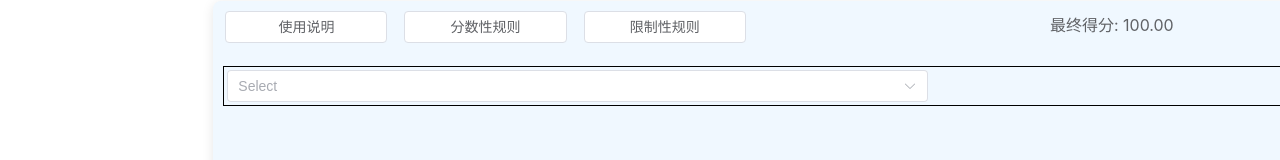
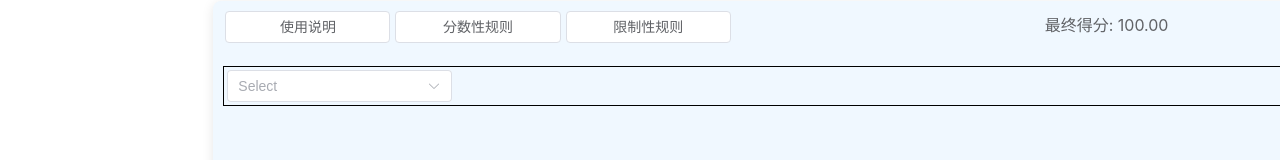
Before and after one commit to xinghuan22/arknights-calculator, a Vue app: page /sami_naotan in a window 1280 px wide. Shown: the part 451-611 px from the top of the page. Built offline with nearby package versions, Linux system fonts and the light colour scheme.

Commit message:
feat: 添加scope，防止画面冲突

```diff
--- a/components.d.ts
+++ b/components.d.ts
@@ -16,7 +16,6 @@ declare module 'vue' {
     ElInputNumber: typeof import('element-plus/es')['ElInputNumber']
     ElMenu: typeof import('element-plus/es')['ElMenu']
     ElMenuItem: typeof import('element-plus/es')['ElMenuItem']
-    ElMenuItemGroup: typeof import('element-plus/es')['ElMenuItemGroup']
     ElOption: typeof import('element-plus/es')['ElOption']
     ElPopconfirm: typeof import('element-plus/es')['ElPopconfirm']
     ElRow: typeof import('element-plus/es')['ElRow']
--- a/src/views/MizukiCalView.vue
+++ b/src/views/MizukiCalView.vue
@@ -42,7 +42,7 @@
   </div>
 </template>
 
-<style>
+<style scoped>
 @media (prefers-color-scheme: dark) {
   .mizuki-cal {
     background-color: rgb(36, 36, 40);
--- a/src/views/SamiCalView.vue
+++ b/src/views/SamiCalView.vue
@@ -33,6 +33,7 @@
                 :key="calDimension.id"
                 :options="behaviors"
                 :props="props"
+                class="cascader"
                 @change="handleChange(index)"
               />
               <div
@@ -95,7 +96,7 @@
   </div>
 </template>
 
-<style>
+<style scoped>
 @media (prefers-color-scheme: dark) {
   .sami-cal {
     background-color: rgb(36, 36, 40);
@@ -168,12 +169,15 @@
   .dimension {
     display: flex;
     flex-direction: row;
-    .el-cascader {
+    .cascader {
       flex: 6;
     }
     .option {
       flex: 1;
       text-align: right;
+    }
+    .special-cadres {
+      flex: 3;
     }
     margin-top: 3px;
     padding: 3px;
@@ -271,7 +275,6 @@
 }
 
 .special-cadres {
-  flex: 3;
   display: flex;
   flex-direction: row;
 }
@@ -287,7 +290,6 @@
 
 <script setup lang="ts">
 import { useDark } from '@vueuse/core'
-import { ref } from 'vue'
 import {
   behaviors,
   handleChange,
@@ -331,14 +333,14 @@ const info = (msg: string, title: string) => {
   })
 }
 
-function toPercent(point: number) {
-  if (point > 1) {
-    return point
-  }
-  var str = Number(point * 100).toFixed()
-  str += '%'
-  return str
-}
+// function toPercent(point: number) {
+//   if (point > 1) {
+//     return point
+//   }
+//   var str = Number(point * 100).toFixed()
+//   str += '%'
+//   return str
+// }
 
 const digit_rule = `1. 每位选手开局拥有100分初始分数
 2. 当选手在比赛过程中，于第四层以前遇到或获得密文板【爱恋】时，必须选择【二三四连打】的结局走向，否则在分数结算时扣除四分之一的最终分数
@@ -423,8 +425,6 @@ const limit_rule = `1. 杯赛地图选定为【萨米N10】
 11. 错误抓取Ban位干员时，当前轮次的赛事将被强行结算，并以最终分数的70%计算结果
 `
 
-const value = ref([])
-
 const props = {
   expandTrigger: 'hover' as const
 }
```
